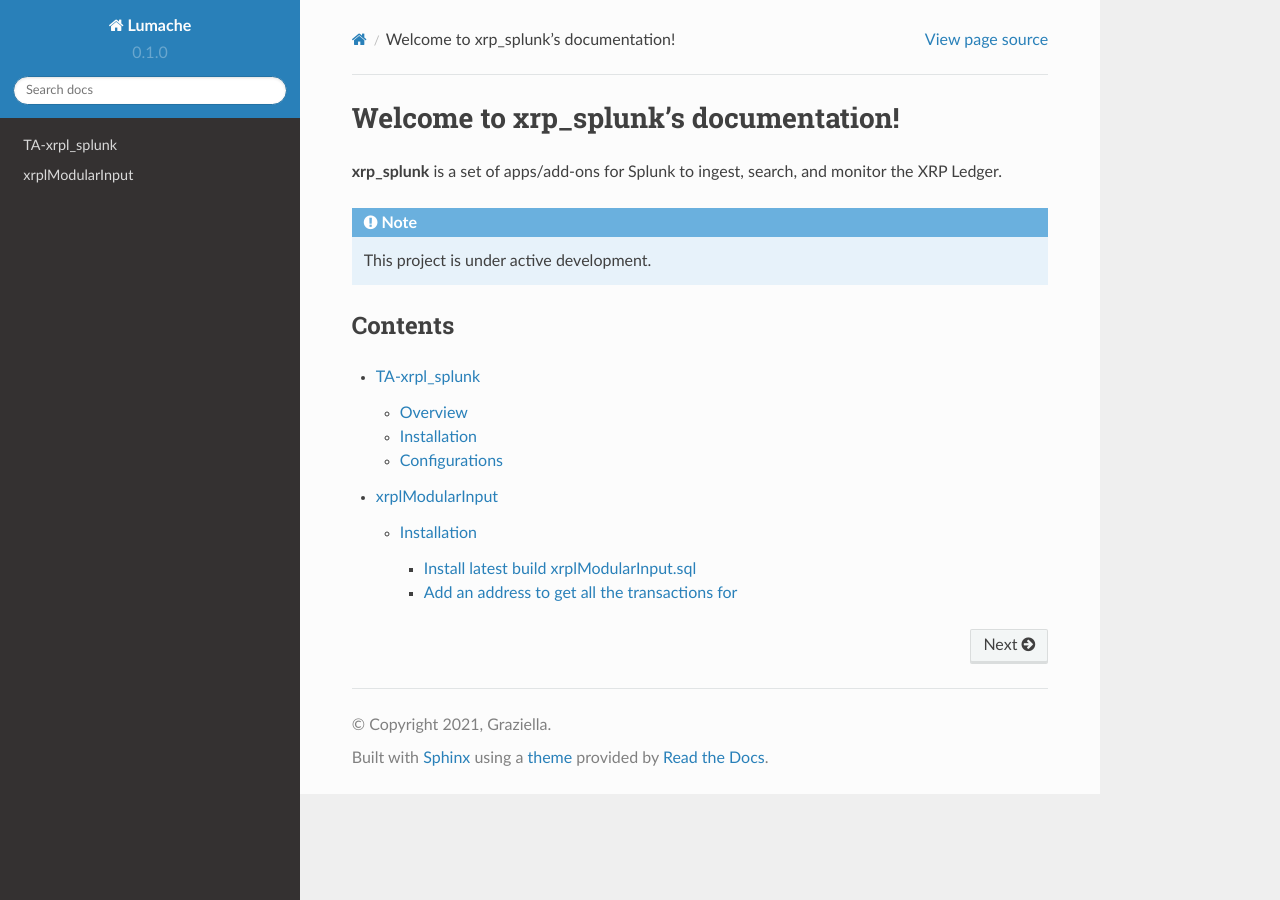
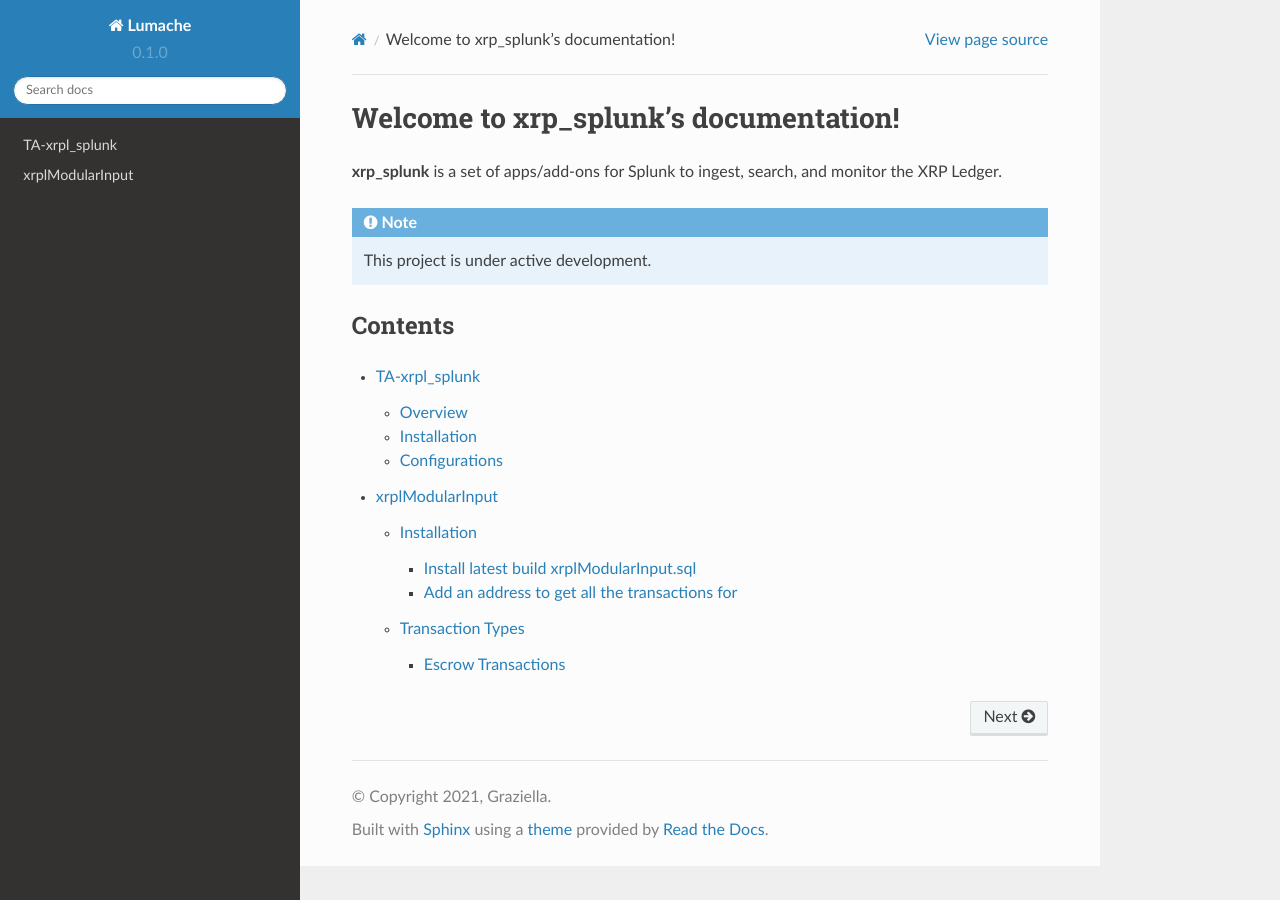
Before and after one commit to xrPumpKing/xrp_splunk_docs, a Sphinx documentation site: the page built from docs/source/index.rst, in a window 1280 px wide. Built offline with Sphinx 7.4.7 and the Read the Docs theme 2.0.0, drawn with Linux system fonts in a browser that asks for light colours.

Commit message:
Update xrplModularInput.rst

````diff
--- a/docs/source/xrplModularInput.rst
+++ b/docs/source/xrplModularInput.rst
@@ -37,3 +37,23 @@ Add an address to get all the transactions for
 
 .. image:: images/00003.png
    :width: 600
+
+
+
+
+Transaction Types
+-----------------
+
+Escrow Transactions
+^^^^^^^^^^^^^^^^^^^
+
+Escrow has 3 transaction types: EscrowCreate, EscrowCancel, EscrowFinish
+
+
+```mermaid
+graph TD;
+    A-->B;
+    A-->C;
+    B-->D;
+    C-->D;
+```
````
